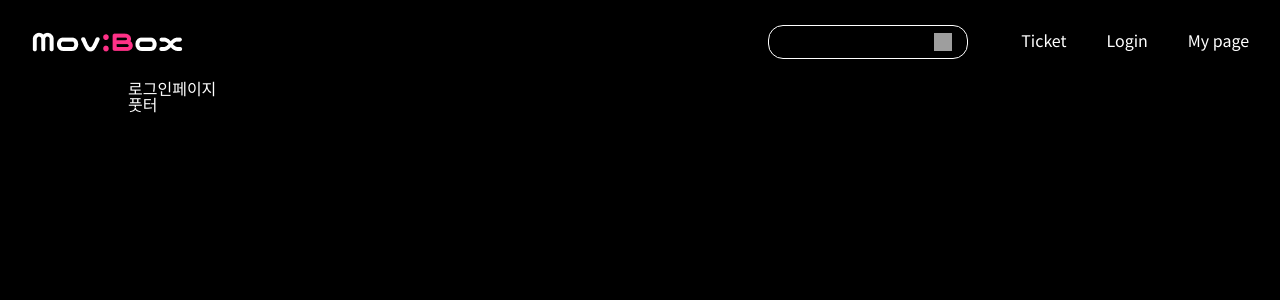
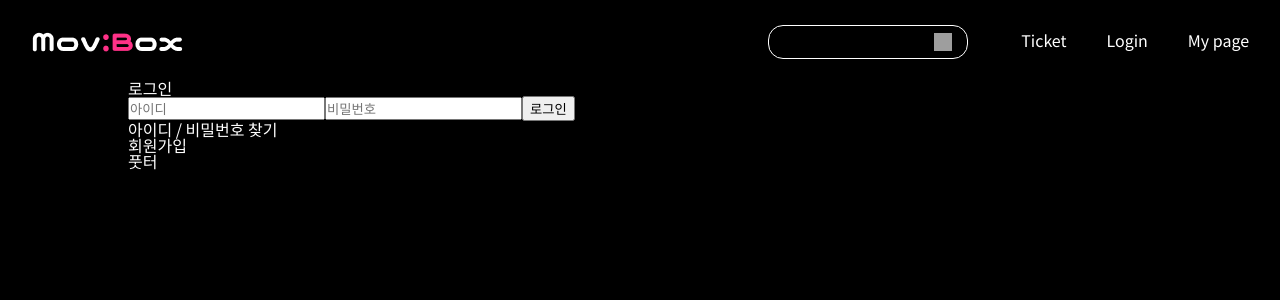
Before and after one commit to kimziyeon/movBox, a Next.js app: page /login in a window 1280 px wide. Shown: the top 300 px of the page. Built offline with nearby package versions, Linux system fonts and the light colour scheme; grey boxes are pictures that could not be loaded.

Commit message:
로그인 html틀 잡기

```diff
--- a/src/comp/UIUX/Login.jsx
+++ b/src/comp/UIUX/Login.jsx
@@ -2,8 +2,17 @@ import React from 'react';
 import '../style/login.scss'
 function Login(props) {
     return (
-        <div>
-            로그인페이지
+        <div className='login'>
+            <h2>로그인</h2>
+            <form className='login_space'>
+                <input type="text" placeholder='아이디'/>
+                <input type="text" placeholder='비밀번호' />
+                <button>로그인</button>
+            </form>
+            <div className='personal_info'>
+                <p>아이디 / 비밀번호 찾기</p>
+                <p>회원가입</p>
+            </div>
         </div>
     );
 }
```
